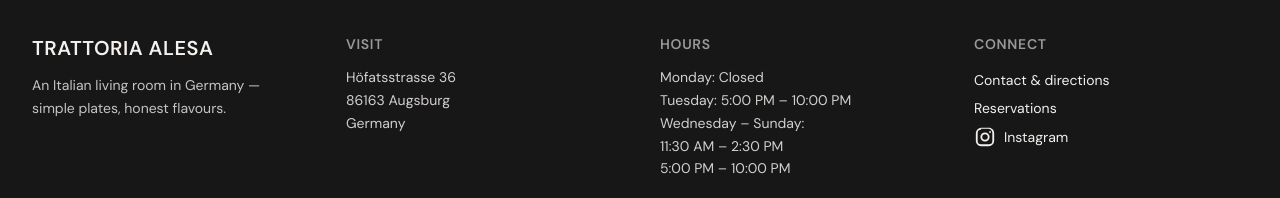
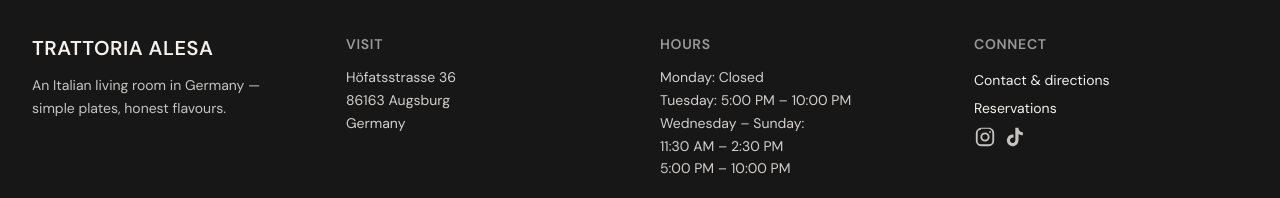
Before and after one commit to Fantom-Labs/Website-Trattoria-Alesa, a Next.js app: page /en/reservations in a window 1280 px wide. Shown: the part 1184-1382 px from the top of the page. Built offline with nearby package versions, Linux system fonts and the light colour scheme; no server answers.

Commit message:
Adicionar icones de redes sociais no footer

```diff
--- /dev/null
+++ b/components/icons/TikTok.tsx
@@ -0,0 +1,19 @@
+type Props = { className?: string };
+
+export function TikTokIcon({ className }: Props) {
+  return (
+    <svg
+      className={className}
+      viewBox="0 0 24 24"
+      width="22"
+      height="22"
+      aria-hidden="true"
+      focusable="false"
+    >
+      <path
+        fill="currentColor"
+        d="M19.59 6.69a4.83 4.83 0 0 1-3.77-4.25V2h-3.45v13.67a2.89 2.89 0 0 1-5.2 1.74 2.89 2.89 0 0 1 2.31-4.64 2.93 2.93 0 0 1 .88.13V9.4a6.84 6.84 0 0 0-1-.05A6.33 6.33 0 0 0 5 20.1a6.34 6.34 0 0 0 10.86-4.43v-7a8.16 8.16 0 0 0 4.77 1.52v-3.4a4.85 4.85 0 0 1-1-.1z"
+      />
+    </svg>
+  );
+}
--- a/components/nav/SiteFooter.tsx
+++ b/components/nav/SiteFooter.tsx
@@ -1,12 +1,14 @@
 import { SectionContainer } from "@/components/layout/SectionContainer";
 import { InstagramIcon } from "@/components/icons/Instagram";
+import { TikTokIcon } from "@/components/icons/TikTok";
 import { Link } from "@/i18n/navigation";
-import { getInstagramUrl } from "@/lib/siteConfig";
+import { getInstagramUrl, getTikTokUrl } from "@/lib/siteConfig";
 import { getTranslations } from "next-intl/server";
 
 export async function SiteFooter() {
   const t = await getTranslations("Footer");
   const ig = getInstagramUrl();
+  const tt = getTikTokUrl();
   const year = new Date().getFullYear();
 
   return (
@@ -41,16 +43,31 @@
             <Link href="/reservations" className="w-fit underline-offset-4 hover:underline">
               {t("reserveLink")}
             </Link>
+            {ig || tt ? (
+              <div className="flex flex-row items-center justify-start gap-2">
                 {ig ? (
                   <a
                     href={ig}
                     target="_blank"
                     rel="noopener noreferrer"
-                className="inline-flex items-center gap-2 underline-offset-4 hover:underline"
+                    aria-label={t("instagram")}
+                    className="inline-flex shrink-0 text-cream/80 transition-colors hover:text-cream"
                   >
                     <InstagramIcon className="shrink-0" />
-                {t("instagram")}
                   </a>
+                ) : null}
+                {tt ? (
+                  <a
+                    href={tt}
+                    target="_blank"
+                    rel="noopener noreferrer"
+                    aria-label={t("tiktok")}
+                    className="inline-flex shrink-0 text-cream/80 transition-colors hover:text-cream"
+                  >
+                    <TikTokIcon className="shrink-0" />
+                  </a>
+                ) : null}
+              </div>
             ) : null}
           </div>
         </div>
--- a/lib/siteConfig.ts
+++ b/lib/siteConfig.ts
@@ -10,9 +10,17 @@
   return cleanDigits(process.env.NEXT_PUBLIC_WHATSAPP_E164);
 }
 
+const INSTAGRAM_URL_DEFAULT = "https://www.instagram.com/trattoria.alesa/";
+const TIKTOK_URL_DEFAULT = "https://www.tiktok.com/@trattoriaalesa";
+
 export function getInstagramUrl() {
   const url = process.env.NEXT_PUBLIC_INSTAGRAM_URL?.trim();
-  return url && url.length > 0 ? url : "";
+  return url && url.length > 0 ? url : INSTAGRAM_URL_DEFAULT;
+}
+
+export function getTikTokUrl() {
+  const url = process.env.NEXT_PUBLIC_TIKTOK_URL?.trim();
+  return url && url.length > 0 ? url : TIKTOK_URL_DEFAULT;
 }
 
 const DRIVE_FILE_ID_IN_PATH = /\/file\/d\/([a-zA-Z0-9_-]+)/;
--- a/messages/de.json
+++ b/messages/de.json
@@ -39,6 +39,7 @@
     "contactLink": "Kontakt & Anfahrt",
     "reserveLink": "Reservierungen",
     "instagram": "Instagram",
+    "tiktok": "TikTok",
     "legal": "© {year} Trattoria Alesa. Alle Rechte vorbehalten."
   },
   "Home": {
--- a/messages/en.json
+++ b/messages/en.json
@@ -39,6 +39,7 @@
     "contactLink": "Contact & directions",
     "reserveLink": "Reservations",
     "instagram": "Instagram",
+    "tiktok": "TikTok",
     "legal": "© {year} Trattoria Alesa. All rights reserved."
   },
   "Home": {
--- a/messages/it.json
+++ b/messages/it.json
@@ -39,6 +39,7 @@
     "contactLink": "Contatti e indicazioni",
     "reserveLink": "Prenotazioni",
     "instagram": "Instagram",
+    "tiktok": "TikTok",
     "legal": "© {year} Trattoria Alesa. Tutti i diritti riservati."
   },
   "Home": {
```
Lines whose indentation alone changed are shown as unchanged.
